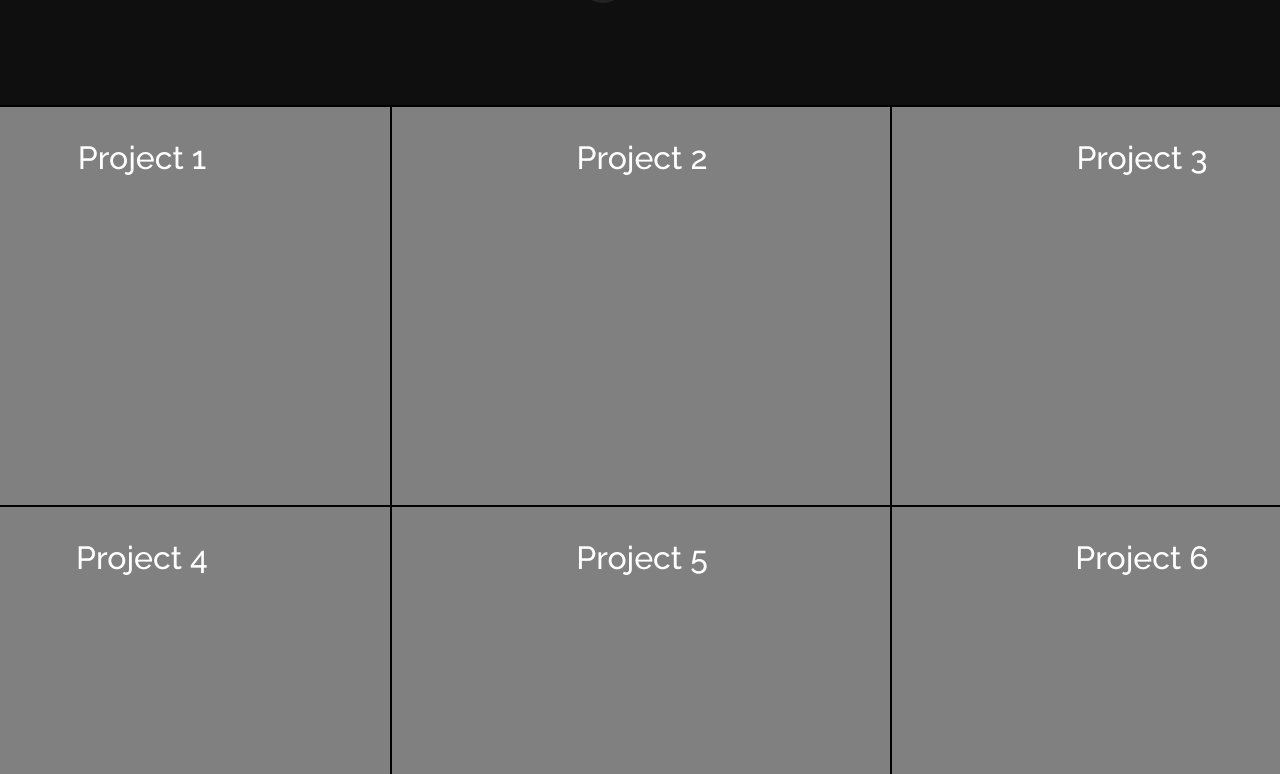
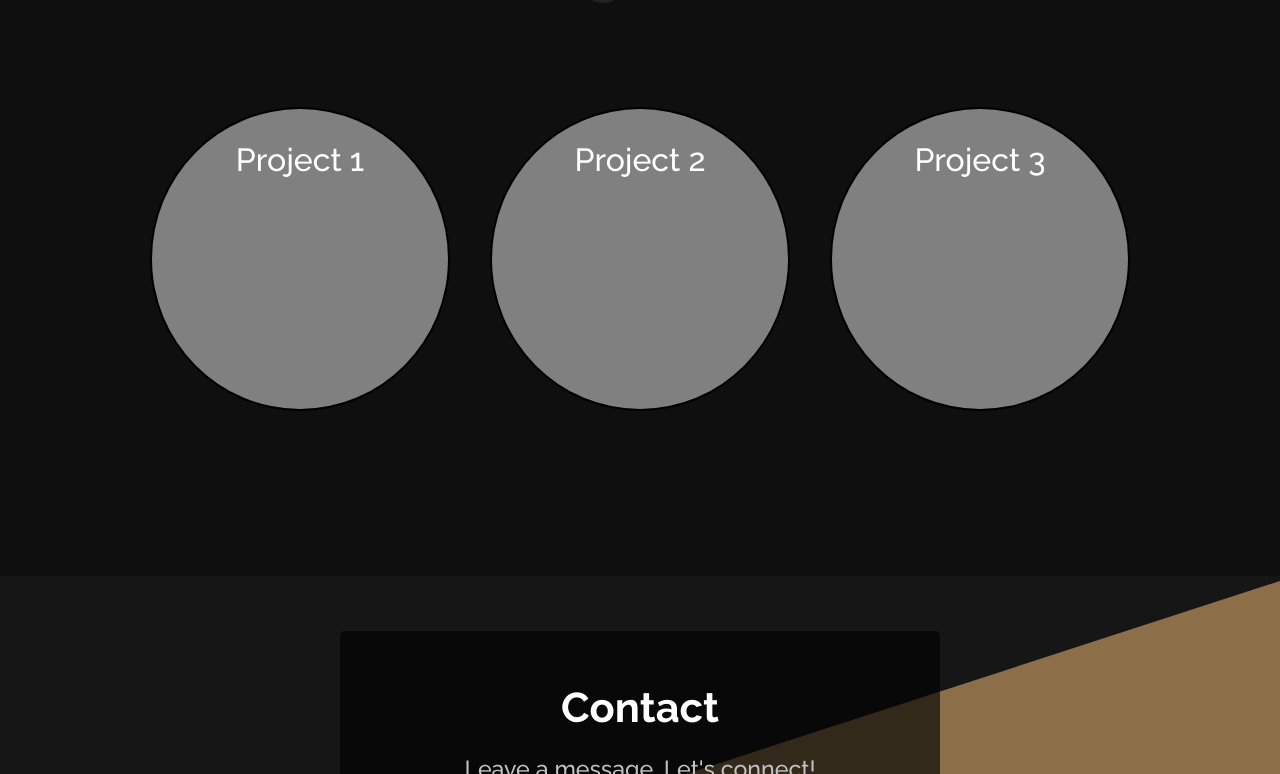
Before and after one commit to knorful/my-page, a React (Create React App) app: page / in a window 1280 px wide. Shown: the part 1926-2700 px from the top of the page. Built offline with nearby package versions, Linux system fonts and the light colour scheme.

Commit message:
reduce amount of projects and added border radius to project(s)

```diff
--- a/src/components/Projects/Projects.js
+++ b/src/components/Projects/Projects.js
@@ -38,15 +38,6 @@ const Projects = () => {
         <div className={classes.box}>
           <p>Project 3</p>
         </div>
-        <div className={classes.box}>
-          <p>Project 4</p>
-        </div>
-        <div className={classes.box}>
-          <p>Project 5</p>
-        </div>
-        <div className={classes.box}>
-          <p>Project 6</p>
-        </div>
       </Div2>
     </div>
   );
--- a/src/components/Projects/Projects.module.css
+++ b/src/components/Projects/Projects.module.css
@@ -2,7 +2,7 @@
   text-align: center;
   position: relative;
   width: 100%;
-  height: 1300px;
+  height: 100vh;
   margin: 0 auto;
   background-color: #0f0f0f;
   z-index: 10;
@@ -14,17 +14,16 @@
   color: #222222;
   font-size: 7rem;
   font-weight: 700;
-  margin: 100px 0;
+  margin: 100px 20px;
 }
 
 .Projects .container {
   width: 100%;
   display: grid;
-  grid-template-columns: repeat(3, 500px);
-  grid-template-rows: repeat(2, 400px);
+  grid-template-columns: repeat(3, 300px);
+  grid-gap: 40px;
   justify-content: center;
   align-items: center;
-  margin-top: 50px;
 }
 
 .Projects .box {
@@ -32,6 +31,6 @@
   color: white;
   font-size: 2rem;
   border: 2px solid black;
-  width: 500px;
-  height: 400px;
+  height: 300px;
+  border-radius: 100%;
 }
```
Also changed, not shown: 1 other file (tests, documents, lock files or other folders).
